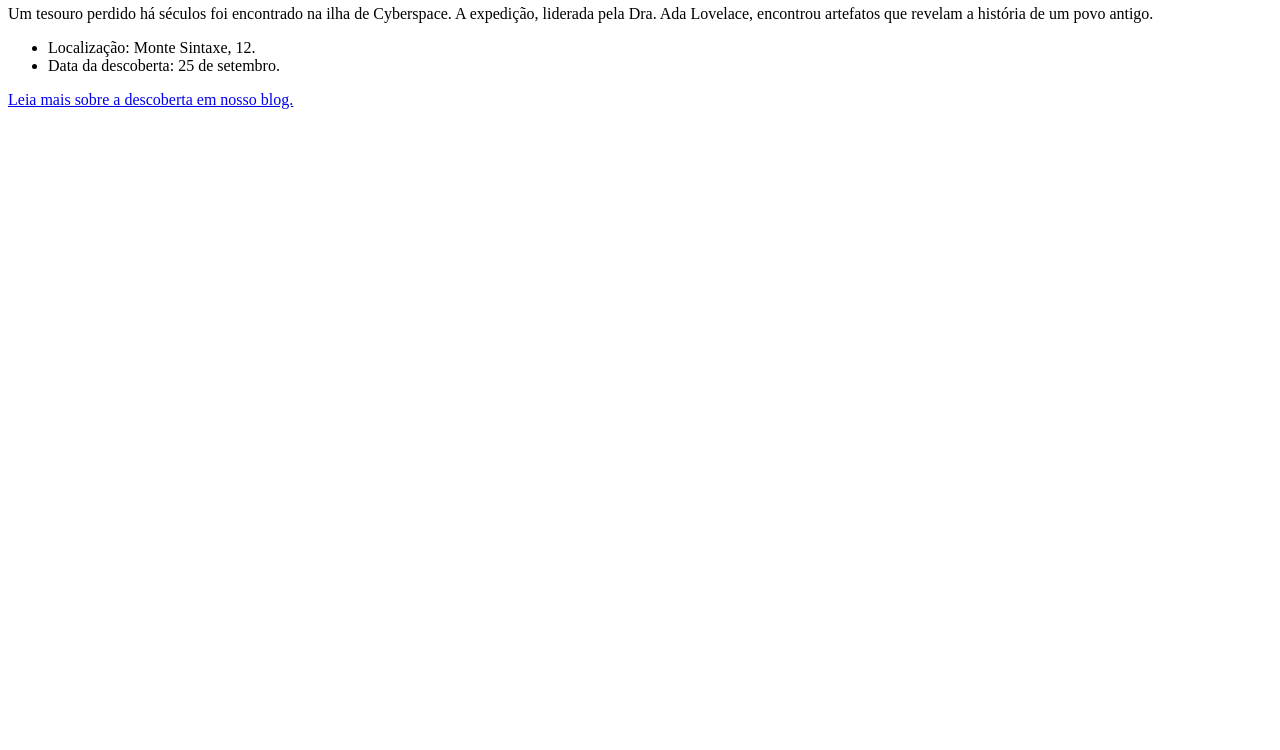
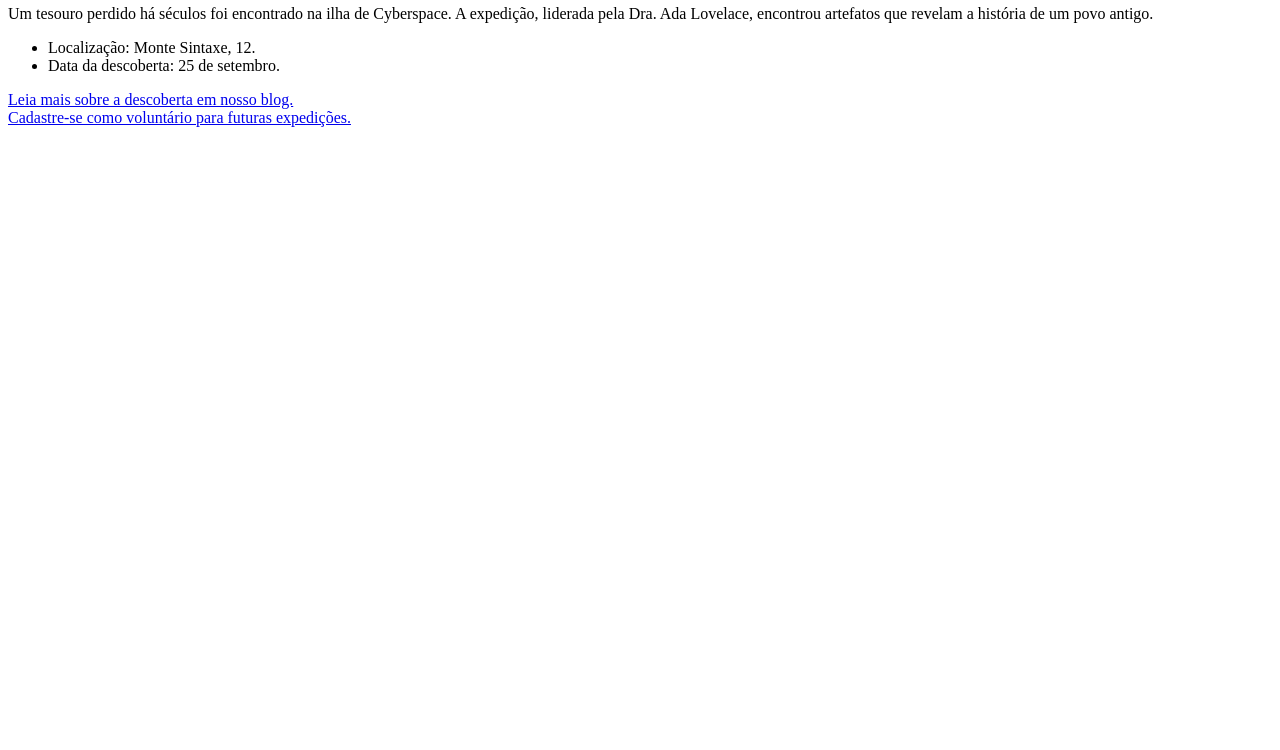
Before and after one commit to victor197766/victorPrograma-aoweb, a plain HTML site: page Caça/mama.html in a window 1280 px wide. Shown: the part 50-800 px from the top of the page. Drawn offline with Linux system fonts and the light colour scheme.

Commit message:
Update mama.html

```diff
--- a/Caça/mama.html
+++ b/Caça/mama.html
@@ -23,6 +23,7 @@
             Data da descoberta: 25 de setembro. </li>
     </ul>
 
-    <a href="https://www.google.com.br">Leia mais sobre a descoberta em nosso blog.</a>
+    <a href="https://www.google.com.br">Leia mais sobre a descoberta em nosso blog.</a><br>
+    <a href="Formulario.html">Cadastre-se como voluntário para futuras expedições.</a>
 
     </html>
```
